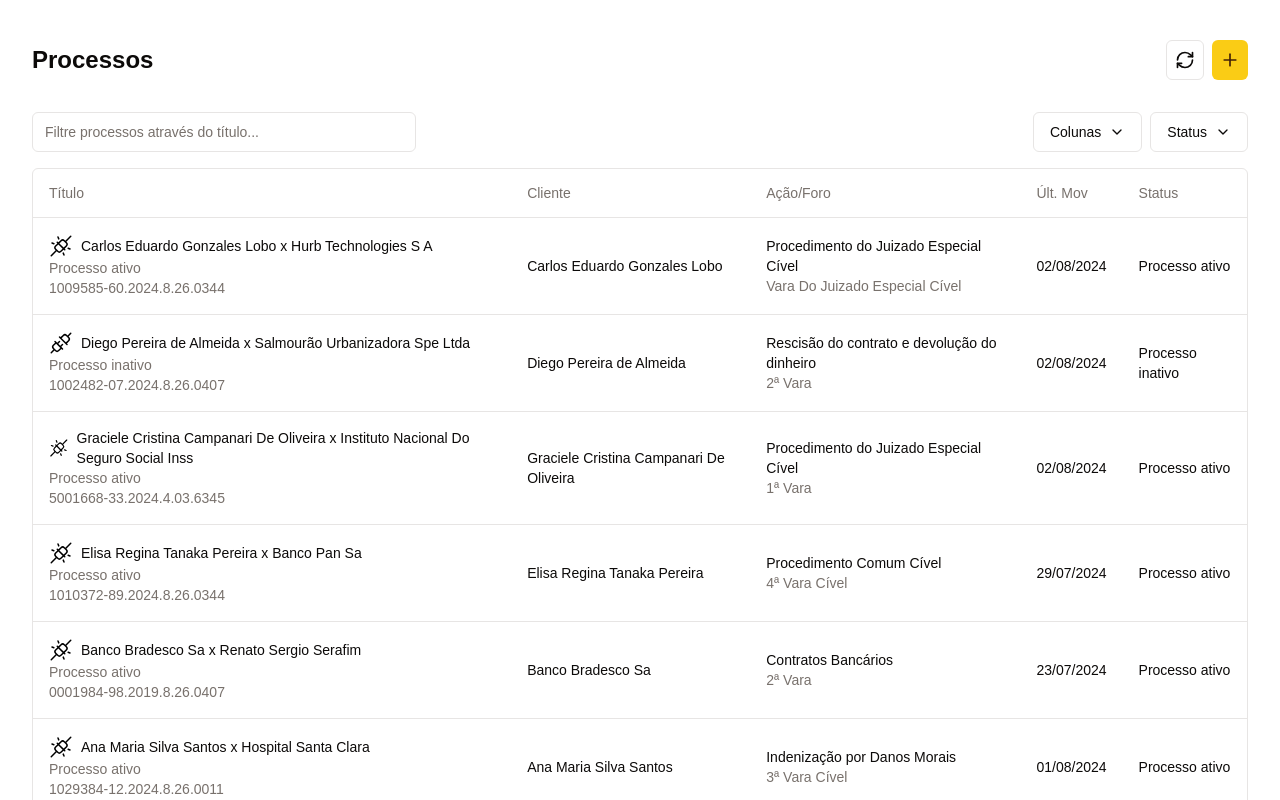
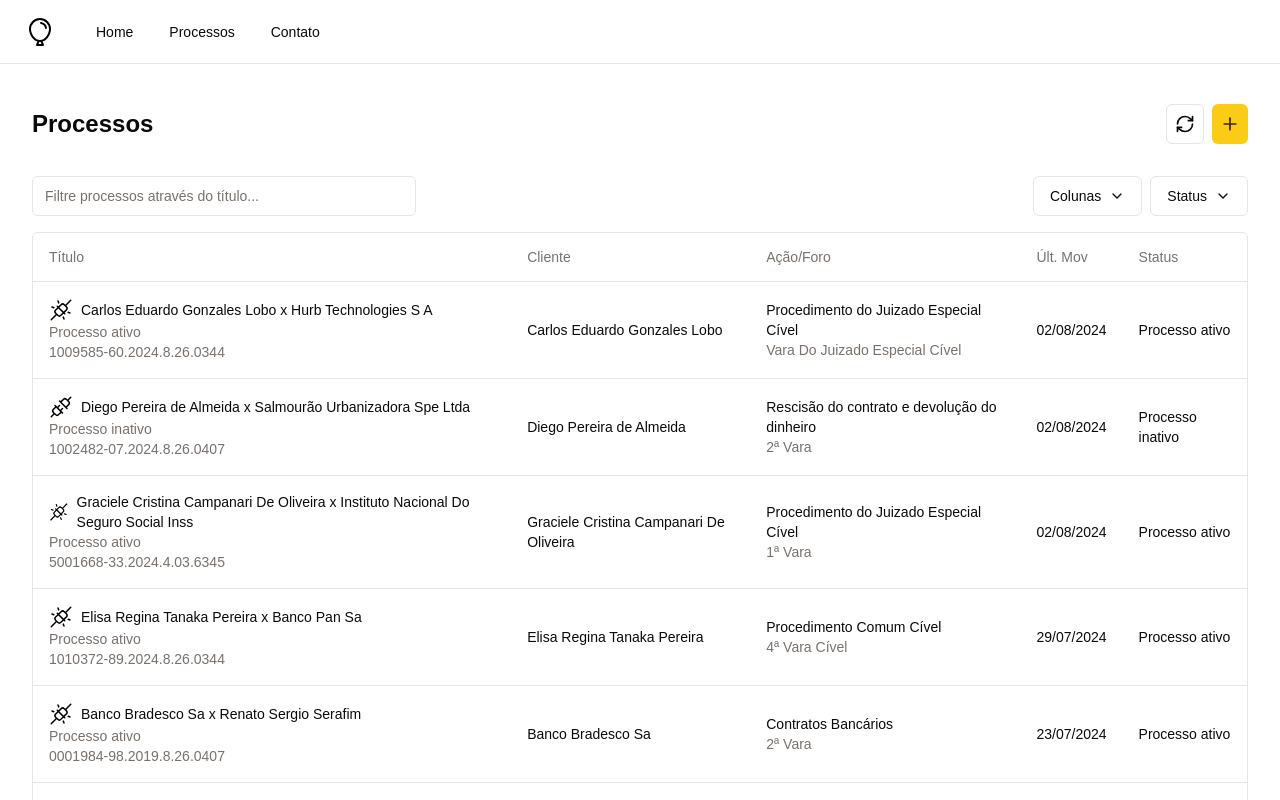
Before and after one commit to perebaj/law-reggae, a Next.js app: page /process in a window 1280 px wide. Shown: the top 800 px of the page. Built offline with nearby package versions, Linux system fonts and the light colour scheme; a web font is replaced by a local one.

Commit message:
:sparkles: add header

```diff
--- a/app/header.tsx
+++ b/app/header.tsx
@@ -75,16 +75,8 @@ export default function Header() {
               className="flex items-center gap-4 px-2.5 text-muted-foreground hover:text-foreground"
               prefetch={false}
             >
-              <InfoIcon className="h-5 w-5" />
-              About
-            </Link>
-            <Link
-              href="#"
-              className="flex items-center gap-4 px-2.5 text-muted-foreground hover:text-foreground"
-              prefetch={false}
-            >
               <BoxIcon className="h-5 w-5" />
-              Products
+              Processos
             </Link>
             <Link
               href="#"
@@ -92,7 +84,7 @@ export default function Header() {
               prefetch={false}
             >
               <MailIcon className="h-5 w-5" />
-              Contact
+              Contato
             </Link>
           </nav>
         </SheetContent>
--- a/app/process/page.tsx
+++ b/app/process/page.tsx
@@ -1,3 +1,4 @@
+import Header from "../header";
 import { Process, columns } from "./colums";
 import { DataTable } from "./data-table";
 
@@ -162,8 +163,11 @@ export default async function DemoPage() {
   const data = await getData();
 
   return (
-    <div className="container mx-auto py-10">
-      <DataTable columns={columns} data={data} />
+    <div>
+      <Header />
+      <div className="container mx-auto py-10">
+        <DataTable columns={columns} data={data} />
+      </div>
     </div>
   );
 }
```
